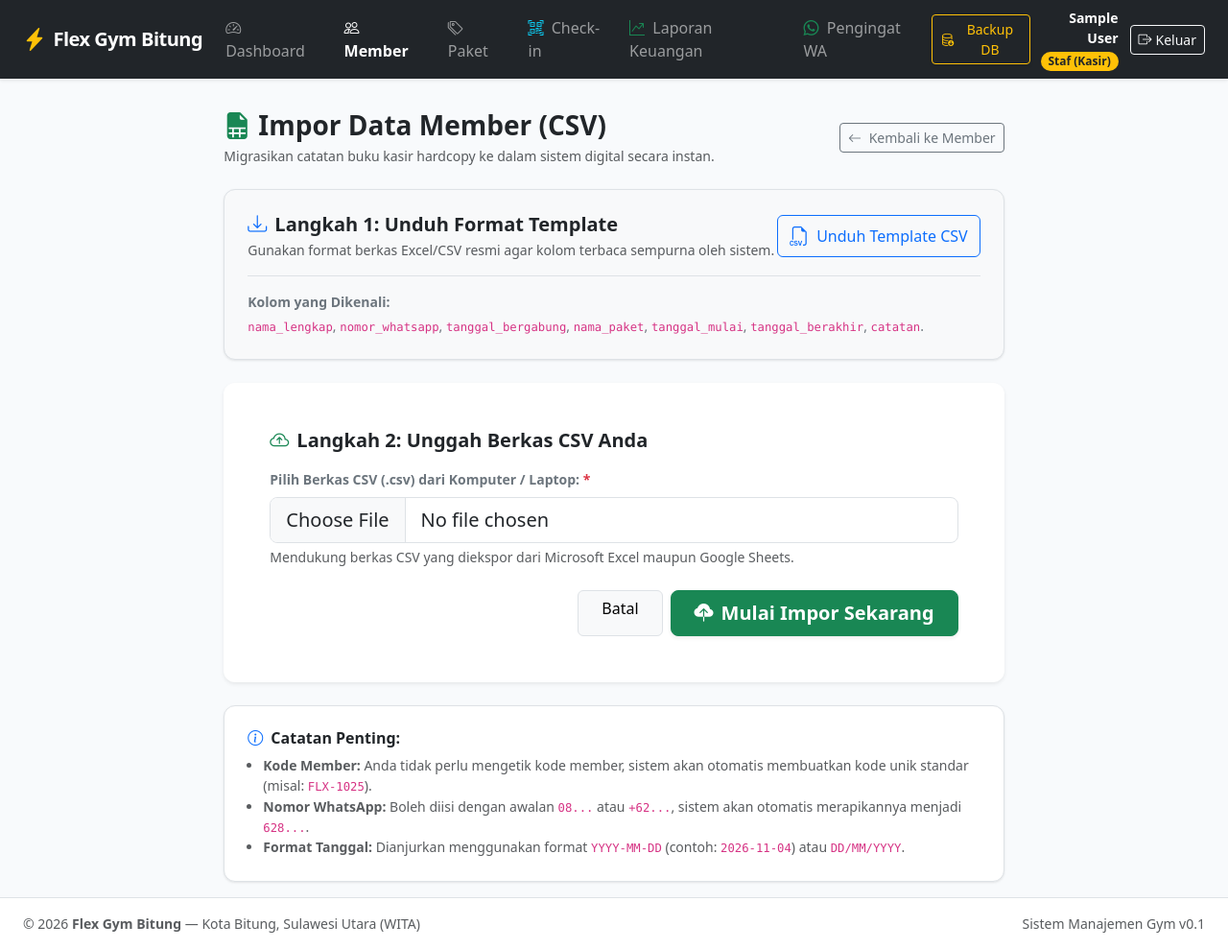
After one commit to Jooz404/gym_management, a Django app: page /members/impor-csv/ in a window 1280 px wide. The commit adds this page. Shown: the whole page at 96% size. Run offline with Django 5.2, Linux system fonts and the light colour scheme; the visitor is signed in with stand-in values (Sample User, id 1).

Commit message:
feat: complete phase 6 CSV data migration, cashier SOP guide, and final testing

```diff
--- a/core/views.py
+++ b/core/views.py
@@ -1,7 +1,6 @@
 import os
 import urllib.parse
 from datetime import timedelta
-from io import BytesIO
 from django.conf import settings
 from django.shortcuts import render, redirect, get_object_or_404
 from django.contrib.auth.decorators import login_required
@@ -257,6 +256,7 @@ def backup_database(request):
     Cadangan Database 1-Klik Khusus Owner (D-010).
     Mengunduh salinan berkas db.sqlite3 secara instan ke komputer pemilik gym.
     """
+    from io import BytesIO
     db_path = settings.BASE_DIR / 'db.sqlite3'
     timestamp = timezone.localtime().strftime('%Y%m%d_%H%M')
     filename = f"backup_flexgym_{timestamp}.sqlite3"
--- a/members/urls.py
+++ b/members/urls.py
@@ -4,6 +4,8 @@ from . import views
 urlpatterns = [
     path('', views.member_list, name='member_list'),
     path('tambah/', views.member_create, name='member_create'),
+    path('impor-csv/', views.member_import_csv, name='member_import_csv'),
+    path('impor-csv/template/', views.download_import_template, name='download_import_template'),
     path('<int:pk>/', views.member_detail, name='member_detail'),
     path('<int:pk>/ubah/', views.member_update, name='member_update'),
 ]
--- a/members/views.py
+++ b/members/views.py
@@ -1,7 +1,17 @@
+import csv
+import io
+import os
+from datetime import datetime, timedelta
+from django.conf import settings
 from django.shortcuts import render, redirect, get_object_or_404
 from django.contrib.auth.decorators import login_required
 from django.contrib import messages
+from django.db import transaction
 from django.db.models import Q
+from django.http import FileResponse, Http404
+from django.utils import timezone
+from packages.models import Package
+from memberships.models import Membership, Payment
 from .models import Member
 from .forms import MemberForm
 
@@ -80,3 +90,131 @@ def member_detail(request, pk):
         'member': member,
     }
     return render(request, 'members/member_detail.html', context)
+
+
+def parse_date_flexibly(date_str: str, default_date=None):
+    """Membantu parsing format tanggal yang bervariasi dari Excel/CSV."""
+    if not date_str or not date_str.strip():
+        return default_date or timezone.localdate()
+    cleaned = date_str.strip()
+    for fmt in ('%Y-%m-%d', '%d/%m/%Y', '%d-%m-%Y', '%Y/%m/%d'):
+        try:
+            return datetime.strptime(cleaned, fmt).date()
+        except ValueError:
+            continue
+    return default_date or timezone.localdate()
+
+
+@login_required
+def member_import_csv(request):
+    """
+    Fasilitas Impor Data Catatan Kertas / Buku Kasir via berkas CSV (Fase 6).
+    Memasukkan puluhan hingga ratusan data member lama sekaligus dalam hitungan detik.
+    """
+    import_results = None
+
+    if request.method == 'POST' and request.FILES.get('csv_file'):
+        csv_file = request.FILES['csv_file']
+
+        if not csv_file.name.endswith('.csv'):
+            messages.error(request, "Format berkas harus berekstensi .csv!")
+            return redirect('member_import_csv')
+
+        try:
+            # Membaca dengan encoding utf-8-sig untuk membuang BOM bawaan Excel
+            decoded_file = csv_file.read().decode('utf-8-sig')
+            io_string = io.StringIO(decoded_file)
+            reader = csv.DictReader(io_string)
+
+            success_count = 0
+            skipped_count = 0
+            errors = []
+
+            today = timezone.localdate()
+
+            with transaction.atomic():
+                for row_idx, row in enumerate(reader, start=2):
+                    # Normalisasi nama kolom (lowercase & strip)
+                    norm_row = {k.strip().lower(): (v.strip() if v else "") for k, v in row.items() if k}
+
+                    full_name = norm_row.get('nama_lengkap') or norm_row.get('nama') or norm_row.get('name')
+                    if not full_name:
+                        skipped_count += 1
+                        errors.append(f"Baris {row_idx}: Nama lengkap kosong, dilewati.")
+                        continue
+
+                    phone_wa = norm_row.get('nomor_whatsapp') or norm_row.get('whatsapp') or norm_row.get('no_hp') or ""
+                    notes = norm_row.get('catatan') or norm_row.get('notes') or "Data migrasi dari buku kertas"
+                    join_date = parse_date_flexibly(norm_row.get('tanggal_bergabung'), today)
+
+                    # Buat objek Member
+                    member = Member.objects.create(
+                        full_name=full_name,
+                        phone_wa=phone_wa,
+                        join_date=join_date,
+                        notes=notes,
+                        is_active=True
+                    )
+
+                    # Jika ada data paket lama
+                    package_name = norm_row.get('nama_paket') or norm_row.get('paket')
+                    if package_name:
+                        pkg = Package.objects.filter(name__icontains=package_name).first()
+                        if not pkg:
+                            pkg = Package.objects.filter(is_active=True).first()
+
+                        if pkg:
+                            start_date = parse_date_flexibly(norm_row.get('tanggal_mulai'), today)
+                            end_date_str = norm_row.get('tanggal_berakhir')
+                            if end_date_str:
+                                end_date = parse_date_flexibly(end_date_str, start_date + timedelta(days=pkg.duration_days - 1))
+                            else:
+                                end_date = start_date + timedelta(days=pkg.duration_days - 1)
+
+                            ms = Membership.objects.create(
+                                member=member,
+                                package=pkg,
+                                start_date=start_date,
+                                end_date=end_date,
+                                created_by=request.user
+                            )
+
+                            Payment.objects.create(
+                                membership=ms,
+                                amount=pkg.price,
+                                method=Payment.Method.CASH,
+                                status=Payment.Status.VERIFIED,
+                                verified_by=request.user,
+                                created_by=request.user,
+                                note='Migrasi data lama buku fisik'
+                            )
+
+                    success_count += 1
+
+            messages.success(
+                request,
+                f"Proses impor selesai! Sebanyak {success_count} data member berhasil dimasukkan ke sistem."
+            )
+            import_results = {
+                'success_count': success_count,
+                'skipped_count': skipped_count,
+                'errors': errors,
+            }
+
+        except Exception as e:
+            messages.error(request, f"Gagal membaca berkas CSV: {str(e)}")
+
+    context = {
+        'title': 'Impor Data Member dari CSV',
+        'import_results': import_results,
+    }
+    return render(request, 'members/member_import.html', context)
+
+
+@login_required
+def download_import_template(request):
+    """Mengunduh berkas template CSV standar untuk diisi pengelola gym."""
+    template_path = settings.BASE_DIR / 'docs' / 'template_import_member.csv'
+    if not os.path.exists(template_path):
+        raise Http404("Berkas template tidak ditemukan.")
+    return FileResponse(open(template_path, 'rb'), as_attachment=True, filename='template_import_member_flexgym.csv')
--- /dev/null
+++ b/templates/members/member_import.html
@@ -0,0 +1,87 @@
+{% extends 'base.html' %}
+
+{% block title %}Impor Data Member dari CSV — {{ gym_name }}{% endblock %}
+
+{% block content %}
+<div class="row justify-content-center">
+    <div class="col-12 col-lg-8">
+        <!-- Header Halaman -->
+        <div class="d-flex justify-content-between align-items-center mb-4">
+            <div>
+                <h3 class="fw-bold mb-1 text-dark">
+                    <i class="bi bi-file-earmark-spreadsheet-fill text-success me-2"></i>Impor Data Member (CSV)
+                </h3>
+                <p class="text-muted small mb-0">Migrasikan catatan buku kasir hardcopy ke dalam sistem digital secara instan.</p>
+            </div>
+            <a href="{% url 'member_list' %}" class="btn btn-outline-secondary btn-sm">
+                <i class="bi bi-arrow-left me-1"></i> Kembali ke Member
+            </a>
+        </div>
+
+        <!-- Kartu Unduh Format Template -->
+        <div class="card card-gym bg-light border p-4 mb-4">
+            <div class="d-md-flex justify-content-between align-items-center">
+                <div class="mb-3 mb-md-0">
+                    <h5 class="fw-bold text-dark mb-1"><i class="bi bi-download text-primary me-2"></i>Langkah 1: Unduh Format Template</h5>
+                    <p class="text-muted small mb-0">Gunakan format berkas Excel/CSV resmi agar kolom terbaca sempurna oleh sistem.</p>
+                </div>
+                <a href="{% url 'download_import_template' %}" class="btn btn-outline-primary d-flex align-items-center gap-2">
+                    <i class="bi bi-filetype-csv fs-5"></i>
+                    <span>Unduh Template CSV</span>
+                </a>
+            </div>
+
+            <div class="mt-3 pt-3 border-top small text-secondary">
+                <div class="fw-semibold mb-1">Kolom yang Dikenali:</div>
+                <code>nama_lengkap</code>, <code>nomor_whatsapp</code>, <code>tanggal_bergabung</code>, <code>nama_paket</code>, <code>tanggal_mulai</code>, <code>tanggal_berakhir</code>, <code>catatan</code>.
+            </div>
+        </div>
+
+        <!-- Kartu Formulir Unggah CSV -->
+        <div class="card card-gym p-4 p-md-5 bg-white shadow-sm mb-4">
+            <h5 class="fw-bold text-dark mb-3"><i class="bi bi-cloud-arrow-up text-success me-2"></i>Langkah 2: Unggah Berkas CSV Anda</h5>
+
+            {% if import_results %}
+            <div class="alert alert-success p-3 mb-4">
+                <h5 class="fw-bold text-success mb-1"><i class="bi bi-check-circle-fill me-2"></i>Hasil Impor Data:</h5>
+                <div>Berhasil memasukkan: <strong>{{ import_results.success_count }}</strong> data member baru.</div>
+                {% if import_results.skipped_count > 0 %}
+                    <div class="text-warning-emphasis mt-1">Dilewati / Baris Kosong: <strong>{{ import_results.skipped_count }}</strong> baris.</div>
+                {% endif %}
+            </div>
+            {% endif %}
+
+            <form method="post" enctype="multipart/form-data">
+                {% csrf_token %}
+                <div class="mb-4">
+                    <label for="csv_file" class="form-label fw-semibold small text-secondary">
+                        Pilih Berkas CSV (.csv) dari Komputer / Laptop: <span class="text-danger">*</span>
+                    </label>
+                    <input type="file" name="csv_file" id="csv_file" accept=".csv" class="form-control form-control-lg" required>
+                    <div class="form-text small text-muted">
+                        Mendukung berkas CSV yang diekspor dari Microsoft Excel maupun Google Sheets.
+                    </div>
+                </div>
+
+                <div class="d-flex justify-content-end gap-2">
+                    <a href="{% url 'member_list' %}" class="btn btn-light border px-4">Batal</a>
+                    <button type="submit" class="btn btn-success btn-lg px-4 fw-bold shadow-sm d-flex align-items-center gap-2">
+                        <i class="bi bi-cloud-upload-fill"></i>
+                        <span>Mulai Impor Sekarang</span>
+                    </button>
+                </div>
+            </form>
+        </div>
+
+        <!-- Petunjuk Pengisian Data -->
+        <div class="card card-gym p-4 bg-white border">
+            <h6 class="fw-bold text-dark mb-2"><i class="bi bi-info-circle text-primary me-2"></i>Catatan Penting:</h6>
+            <ul class="small text-muted mb-0 ps-3">
+                <li><strong>Kode Member:</strong> Anda tidak perlu mengetik kode member, sistem akan otomatis membuatkan kode unik standar (misal: <code>FLX-1025</code>).</li>
+                <li><strong>Nomor WhatsApp:</strong> Boleh diisi dengan awalan <code>08...</code> atau <code>+62...</code>, sistem akan otomatis merapikannya menjadi <code>628...</code>.</li>
+                <li><strong>Format Tanggal:</strong> Dianjurkan menggunakan format <code>YYYY-MM-DD</code> (contoh: <code>2026-11-04</code>) atau <code>DD/MM/YYYY</code>.</li>
+            </ul>
+        </div>
+    </div>
+</div>
+{% endblock %}
--- a/templates/members/member_list.html
+++ b/templates/members/member_list.html
@@ -9,7 +9,11 @@
         <h2 class="fw-bold mb-1"><i class="bi bi-people-fill text-primary me-2"></i>Data Member</h2>
         <p class="text-muted small mb-0">Kelola informasi member terdaftar di {{ gym_name }}</p>
     </div>
-    <div>
+    <div class="d-flex gap-2">
+        <a href="{% url 'member_import_csv' %}" class="btn btn-outline-success btn-lg d-flex align-items-center gap-2 shadow-sm">
+            <i class="bi bi-file-earmark-spreadsheet-fill"></i>
+            <span>Impor Data CSV</span>
+        </a>
         <a href="{% url 'member_create' %}" class="btn btn-primary btn-lg d-flex align-items-center gap-2 shadow-sm">
             <i class="bi bi-person-plus-fill"></i>
             <span>Daftar Member Baru</span>
```
Also changed, not shown: docs/PANDUAN_KASIR.md (added, +89 -0 lines), docs/ROADMAP.md (+3 -3 lines), members/tests.py (+39 -0 lines).
